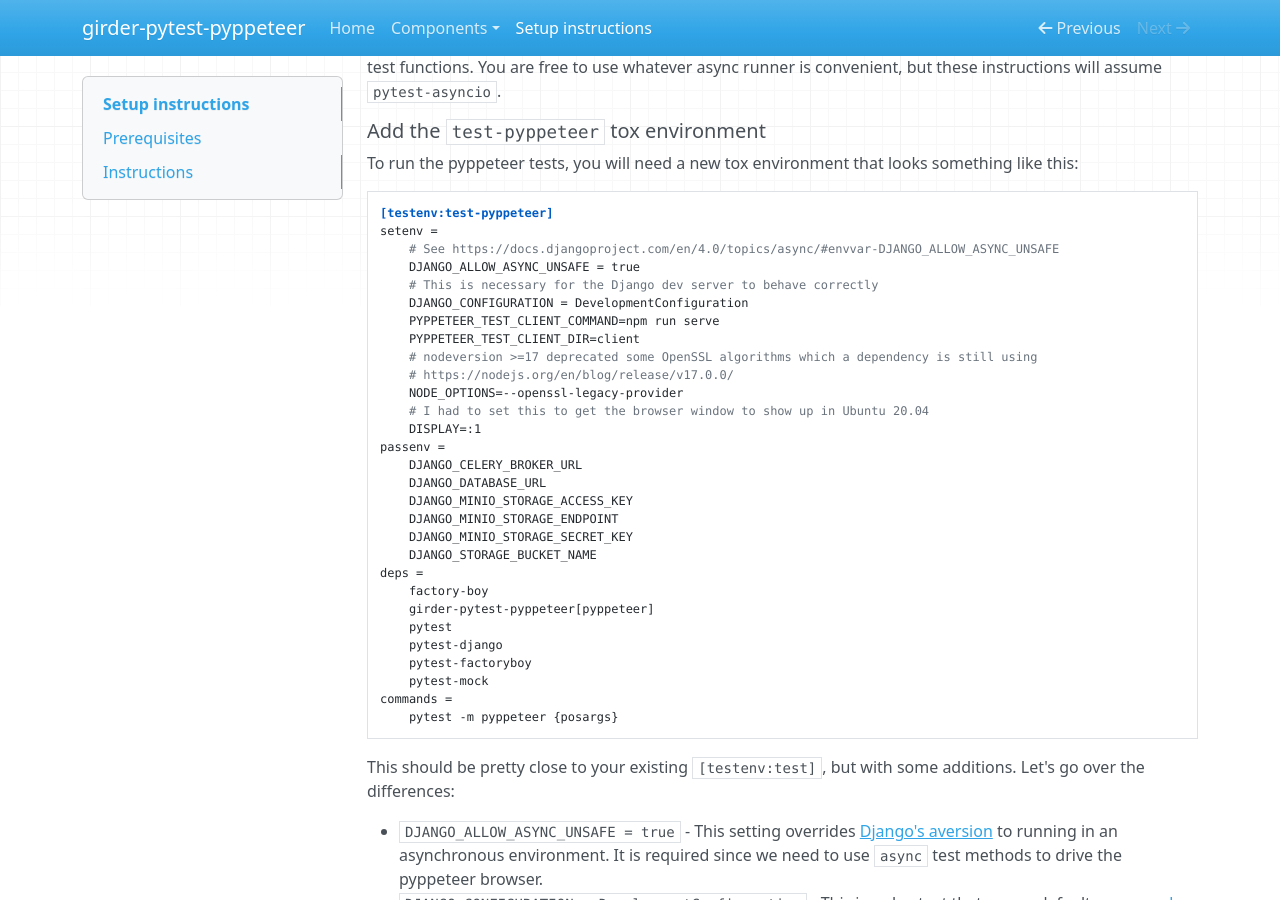
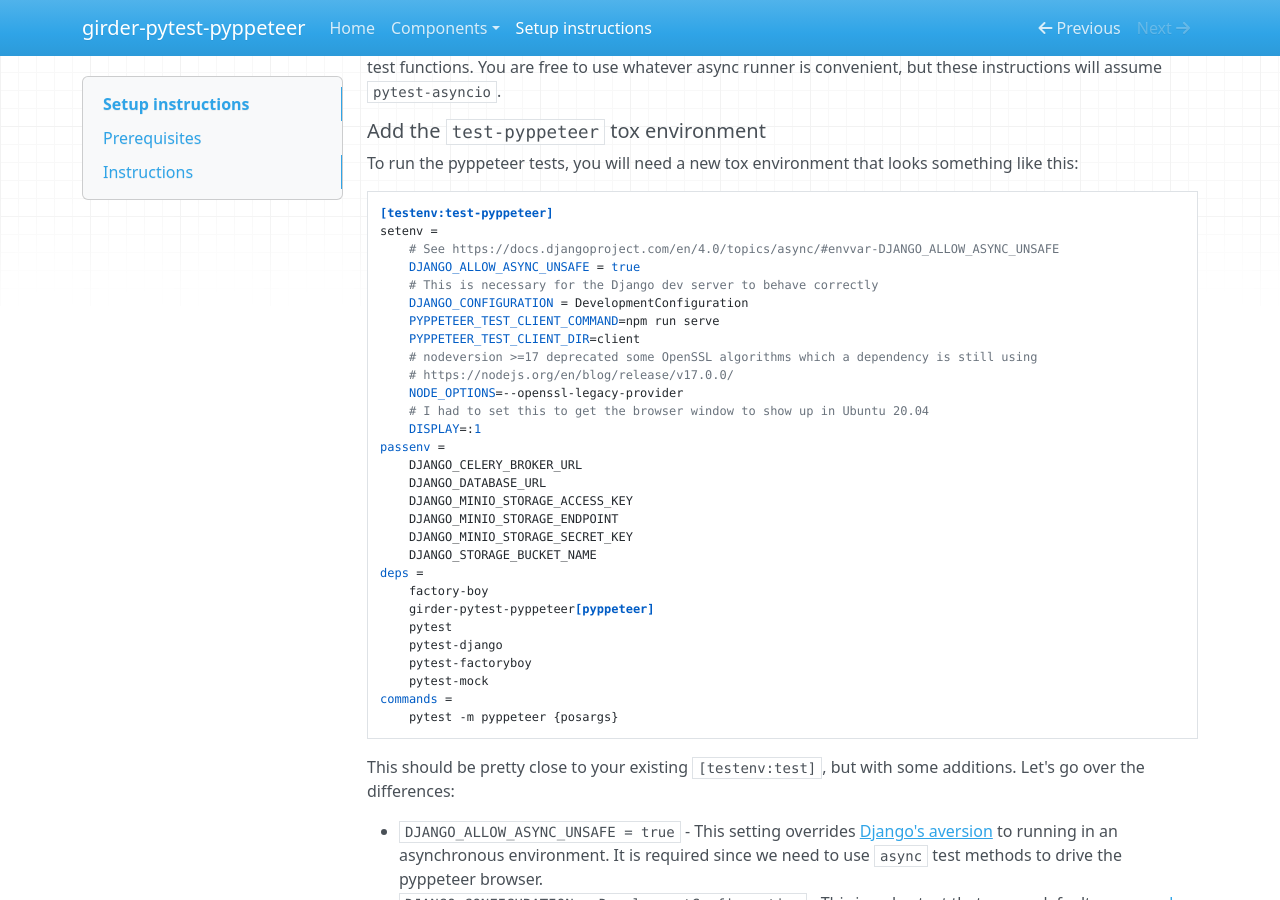
Before and after one commit to dchiquito/girder-4-pyppeteer-test, an MkDocs documentation site: the page built from docs/setup.md, in a window 1280 px wide and 900 px high, scrolled down 596 px. Built offline with MkDocs 1.6.1, drawn with Linux system fonts in a browser that asks for light colours; nearby versions of some CDN libraries.

Commit message:
Specify toml markdown style in setup.md

````diff
--- a/docs/setup.md
+++ b/docs/setup.md
@@ -22,7 +22,7 @@ Pyppeteer requires an async runner, so we also install `pytest-asyncio` to allow
 ##### Add the `test-pyppeteer` tox environment
 To run the pyppeteer tests, you will need a new tox environment that looks something like this:
 
-```
+```toml
 [testenv:test-pyppeteer]
 setenv =
     # See https://docs.djangoproject.com/en/4.0/topics/async/#envvar-DJANGO_ALLOW_ASYNC_UNSAFE
````
